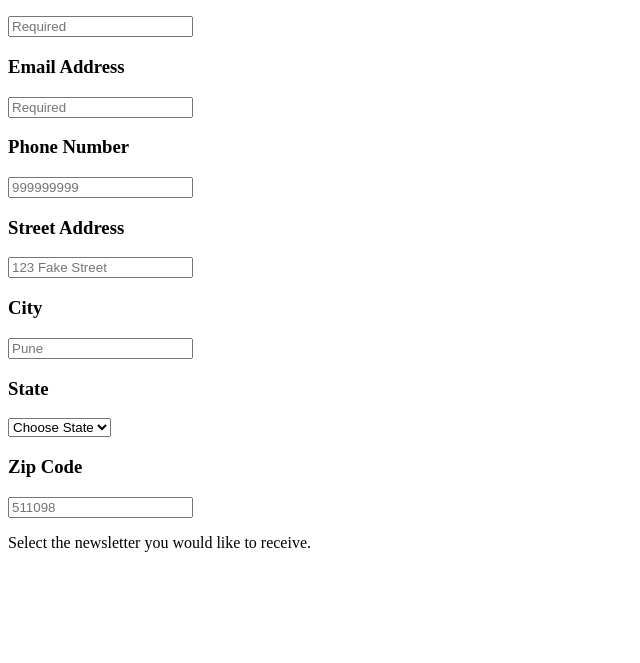
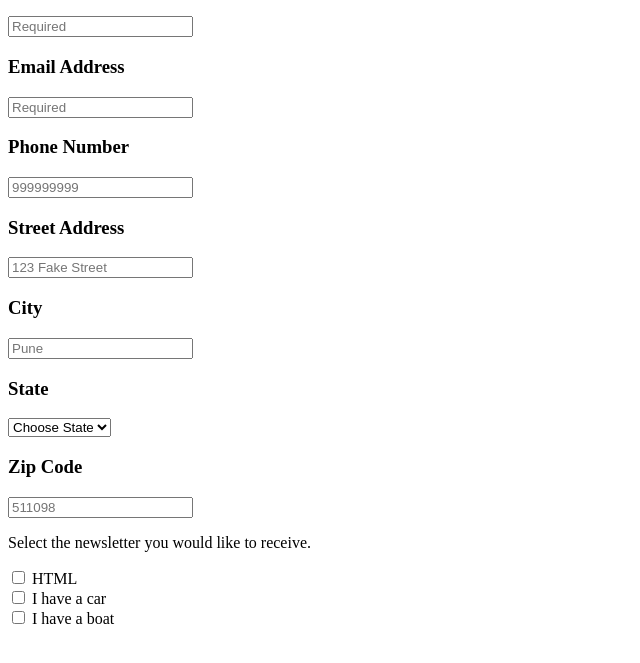
Before and after one commit to iamneo-production/adbbceadaafc305686815bbaaaabbcbbfefone, a plain HTML site: page public/index.html in a window 1280 px wide. Shown: the part 91-754 px from the top of the page, without its empty margins (0-640 px from the left). Drawn offline with Linux system fonts and the light colour scheme.

Commit message:
Backup Commit

```diff
--- a/public/index.html
+++ b/public/index.html
@@ -22,11 +22,16 @@
 <h3>Zip Code</h3>
 <input type="number" id ="code" name="user_code" placeholder="511098">
 
-<label class ="checkbox-label"></label>
 
 </form>
 
 <form>
 <p>Select the newsletter you would like to receive.</Select></p>
+<input type="checkbox" id="HTML" name="HTML" value="HTML">
+<label for="HTML"> HTML </label><br>
+<input type="checkbox" id="CSS News" name="CSS" value="CSS">
+<label for="vehicle2"> I have a car</label><br>
+<input type="checkbox" id="vehicle3" name="vehicle3" value="Boat">
+<label for="vehicle3"> I have a boat</label><br>
 
 </form>
```
